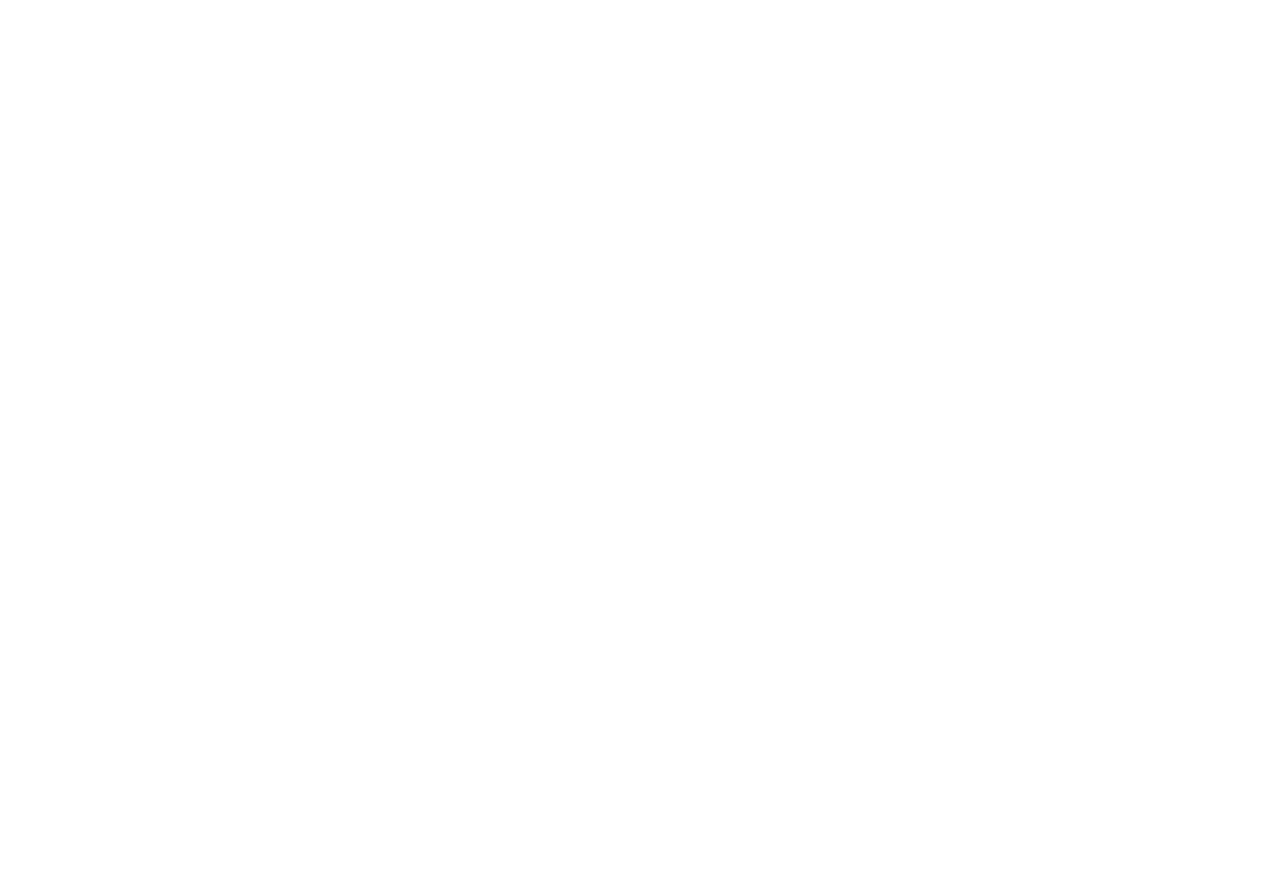
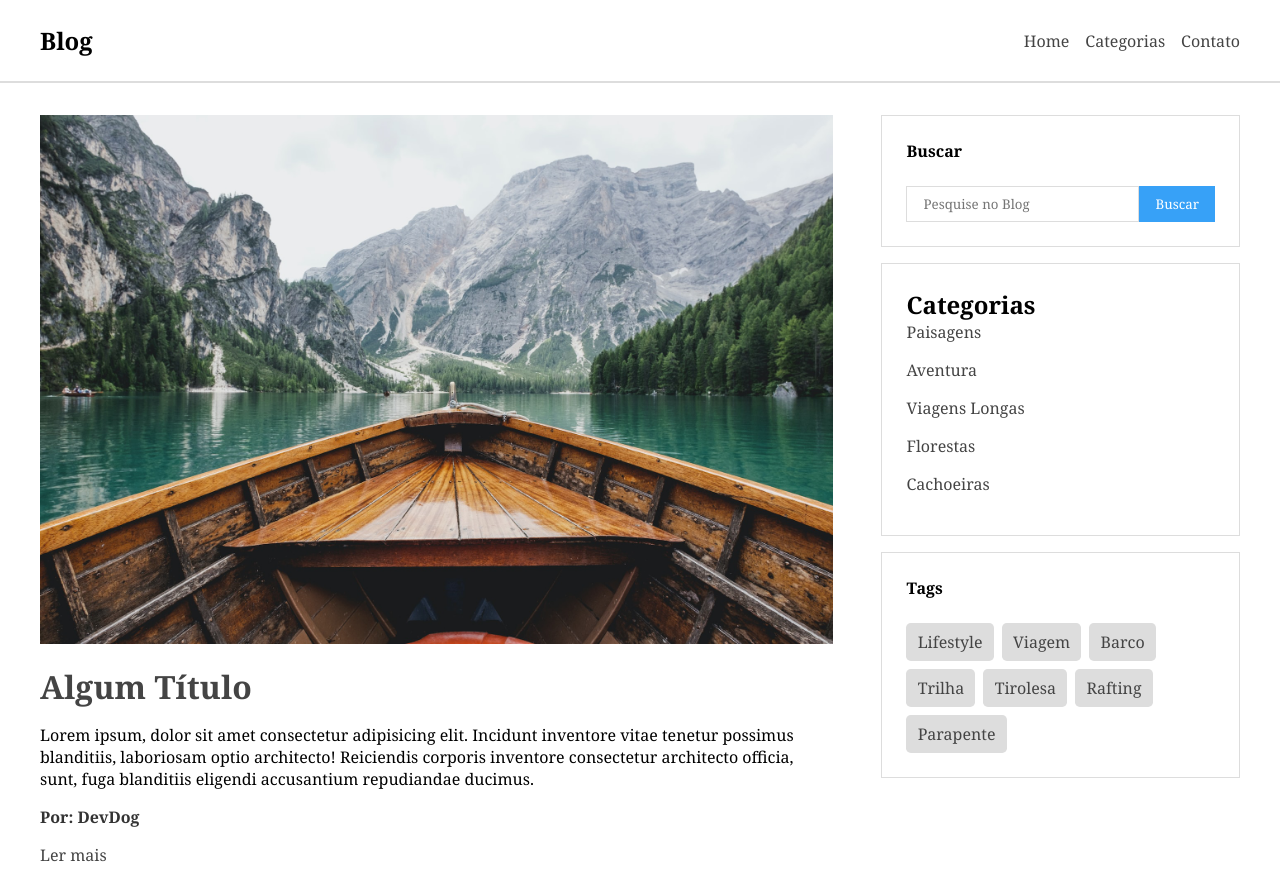
Before and after one commit to marcofavero3/Blog_html_css, a plain HTML site: page index.html in a window 1280 px wide. Shown: the top 869 px of the page. Before the commit the page ends 800 px from the top, so only its background shows below. Drawn offline with Linux system fonts and the light colour scheme.

Commit message:
commit update

```diff
--- a/index.html
+++ b/index.html
@@ -6,5 +6,102 @@
     <title>Blogger</title>
     <link rel="stylesheet" href="style.css" />
   </head>
-  <body></body>
+  <body>
+    <header>
+      <nav id="navbar">
+        <div id="navbar-inner">
+          <h2>Blog</h2>
+          <ul id="nav-links">
+            <li><a href="#">Home</a></li>
+            <li><a href="#">Categorias</a></li>
+            <li><a href="#">Contato</a></li>
+          </ul>
+        </div>
+      </nav>
+    </header>
+
+    <div class="container">
+      <main id="posts-container">
+        <article class="post">
+          <img src="img/f1.jpg" alt="Passeio de barco" />
+          <h3 class="title"><a href="#">Algum Título</a></h3>
+          <p class="description">
+            Lorem ipsum, dolor sit amet consectetur adipisicing elit. Incidunt
+            inventore vitae tenetur possimus blanditiis, laboriosam optio
+            architecto! Reiciendis corporis inventore consectetur architecto
+            officia, sunt, fuga blanditiis eligendi accusantium repudiandae
+            ducimus.
+          </p>
+          <p class="author">Por: DevDog</p>
+          <a href="#">Ler mais</a>
+        </article>
+        <article class="post">
+          <img src="img/f2.jpg" alt="Cachoeira" />
+          <h3 class="title"><a href="#">Outro Título</a></h3>
+          <p class="description">
+            Lorem ipsum, dolor sit amet consectetur adipisicing elit. Incidunt
+            inventore vitae tenetur possimus blanditiis, laboriosam optio
+            architecto! Reiciendis corporis inventore consectetur architecto
+            officia, sunt, fuga blanditiis eligendi accusantium repudiandae
+            ducimus.
+          </p>
+          <p class="author">Por: DevDog</p>
+          <a href="#">Ler mais</a>
+        </article>
+        <article class="post">
+          <img src="img/f3.jpg" alt="Balões" />
+          <h3 class="title"><a href="#">Postagem Três</a></h3>
+          <p class="description">
+            Lorem ipsum, dolor sit amet consectetur adipisicing elit. Incidunt
+            inventore vitae tenetur possimus blanditiis, laboriosam optio
+            architecto! Reiciendis corporis inventore consectetur architecto
+            officia, sunt, fuga blanditiis eligendi accusantium repudiandae
+            ducimus.
+          </p>
+          <p class="author">Por: DevDog</p>
+          <a href="#">Ler mais</a>
+        </article>
+      </main>
+      <!-- BARRA LATERAL -->
+      <aside id="sidebar">
+        <section id="search-bar">
+          <h4>Buscar</h4>
+          <form action="">
+            <input type="text" placeholder="Pesquise no Blog" />
+            <input type="submit" value="Buscar" />
+          </form>
+        </section>
+        <section id="categories">
+          <h2>Categorias</h2>
+          <nav>
+            <ul>
+              <li><a href="#">Paisagens</a></li>
+              <li><a href="#">Aventura</a></li>
+              <li><a href="#">Viagens Longas</a></li>
+              <li><a href="#">Florestas</a></li>
+              <li><a href="#">Cachoeiras</a></li>
+            </ul>
+          </nav>
+        </section>
+        <section id="tags">
+          <h4>Tags</h4>
+          <div id="tags-container">
+            <a href="#">Lifestyle</a>
+            <a href="#">Viagem</a>
+            <a href="#">Barco</a>
+            <a href="#">Trilha</a>
+            <a href="#">Tirolesa</a>
+            <a href="#">Rafting</a>
+            <a href="#">Parapente</a>
+          </div>
+        </section>
+      </aside>
+    </div>
+    <!-- Footer -->
+    <footer id="footer">
+      <h2>Blog</h2>
+      <p>Os melhores registros de aventura</p>
+      <p>2024 &copy; DevDog</p>
+    </footer>
+  </body>
 </html>
--- a/style.css
+++ b/style.css
@@ -0,0 +1,151 @@
+* {
+  padding: 0;
+  margin: 0;
+  font-family: Georgia, "Times New Roman", Times, serif;
+}
+
+ul {
+  list-style: none;
+}
+
+a {
+  text-decoration: none;
+  color: #444;
+  transition: 0.4s;
+}
+
+a:hover {
+  color: #37a1f7;
+}
+
+/* NAVBAR */
+
+#navbar {
+  padding: 1.5rem 2.5rem;
+  border-bottom: 2px solid #ddd;
+}
+
+#navbar-inner {
+  max-width: 1200px;
+  margin: 0 auto;
+  display: flex;
+  justify-content: space-between;
+  align-items: center;
+}
+
+#nav-links {
+  display: flex;
+  gap: 1rem;
+}
+
+/* MAIN CONTAINER */
+
+.container {
+  max-width: 1200px;
+  margin: 0 auto;
+  display: flex;
+  gap: 3rem;
+  padding: 2rem 2.5rem;
+}
+
+#posts-container {
+  flex: 3 1 0;
+}
+
+.post {
+  margin-bottom: 2.5rem;
+}
+
+.post img {
+  width: 100%;
+  margin-bottom: 1rem;
+}
+
+.title,
+.description,
+.author {
+  margin-bottom: 1rem;
+}
+
+.title {
+  font-size: 2rem;
+}
+
+.author {
+  color: #333;
+  font-weight: bold;
+}
+
+/* SIDEBAR BARRA LATERAL */
+
+#sidebar {
+  flex: 1 1 0;
+}
+
+#search-bar,
+#categories,
+#tags {
+  padding: 1.5rem;
+  border: 1px solid #ddd;
+  margin-bottom: 1rem;
+}
+
+#search-bar h4,
+#categories h4,
+#tags h4 {
+  margin-bottom: 1.5rem;
+  font-size: 1, 6rem;
+}
+
+#search-bar form {
+  display: flex;
+}
+
+#search-bar input {
+  padding: 0.5rem 1rem;
+  border: 1px solid #ddd;
+}
+
+#search-bar input[type="submit"] {
+  cursor: pointer;
+  background-color: #37a1f7;
+  color: #fff;
+  border: none;
+}
+
+#categories li {
+  margin-bottom: 1rem;
+}
+
+#tags-container {
+  display: flex;
+  flex-wrap: wrap;
+  gap: 0.5rem;
+}
+
+#tags-container a {
+  background-color: #ddd;
+  padding: 0.5rem 0.7rem;
+  border-radius: 0.3rem;
+}
+
+/* footer rodapé */
+
+#footer {
+  border-top: 2px solid #ddd;
+  padding: 3rem;
+  text-align: center;
+}
+
+#footer h2,
+#footer p {
+  margin-bottom: 1rem;
+}
+
+/* responsivo */
+
+@media (max-width: 450px) {
+  .container {
+    flex-wrap: wrap;
+  }
+}
```
